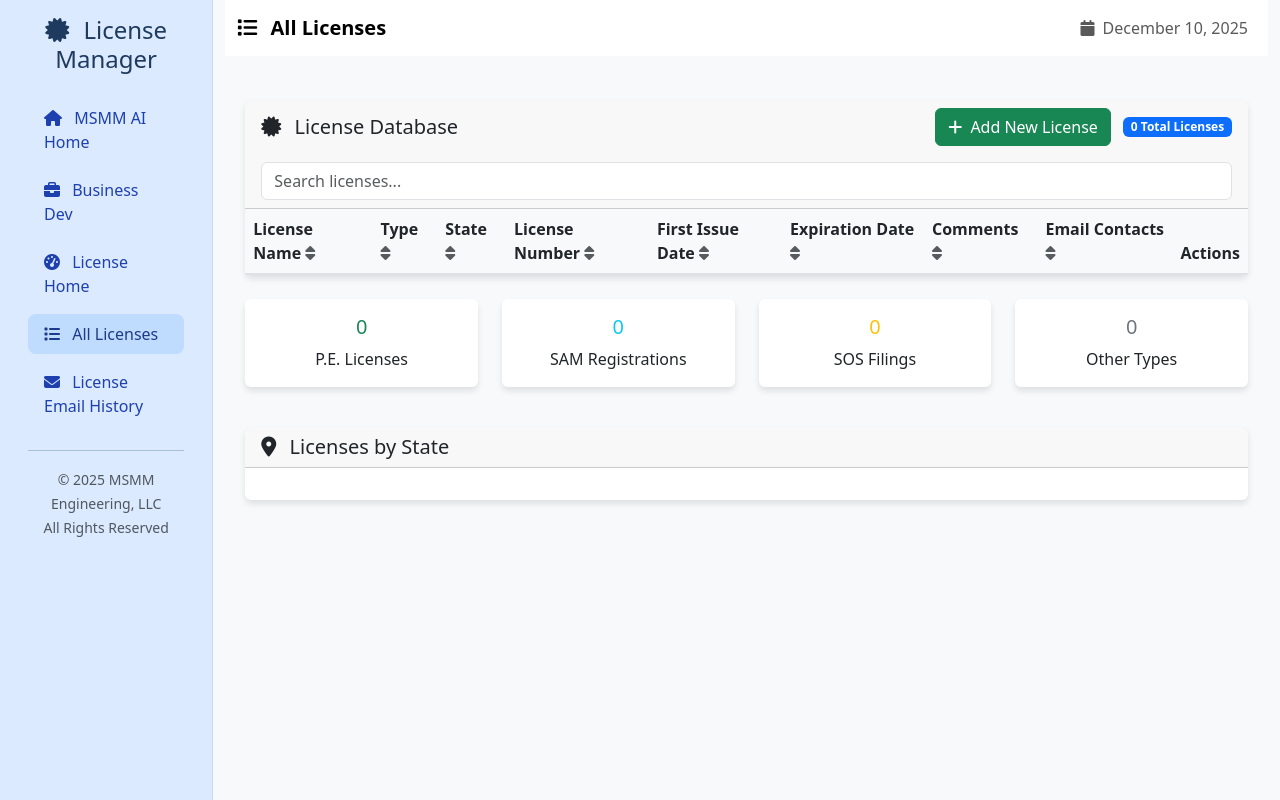
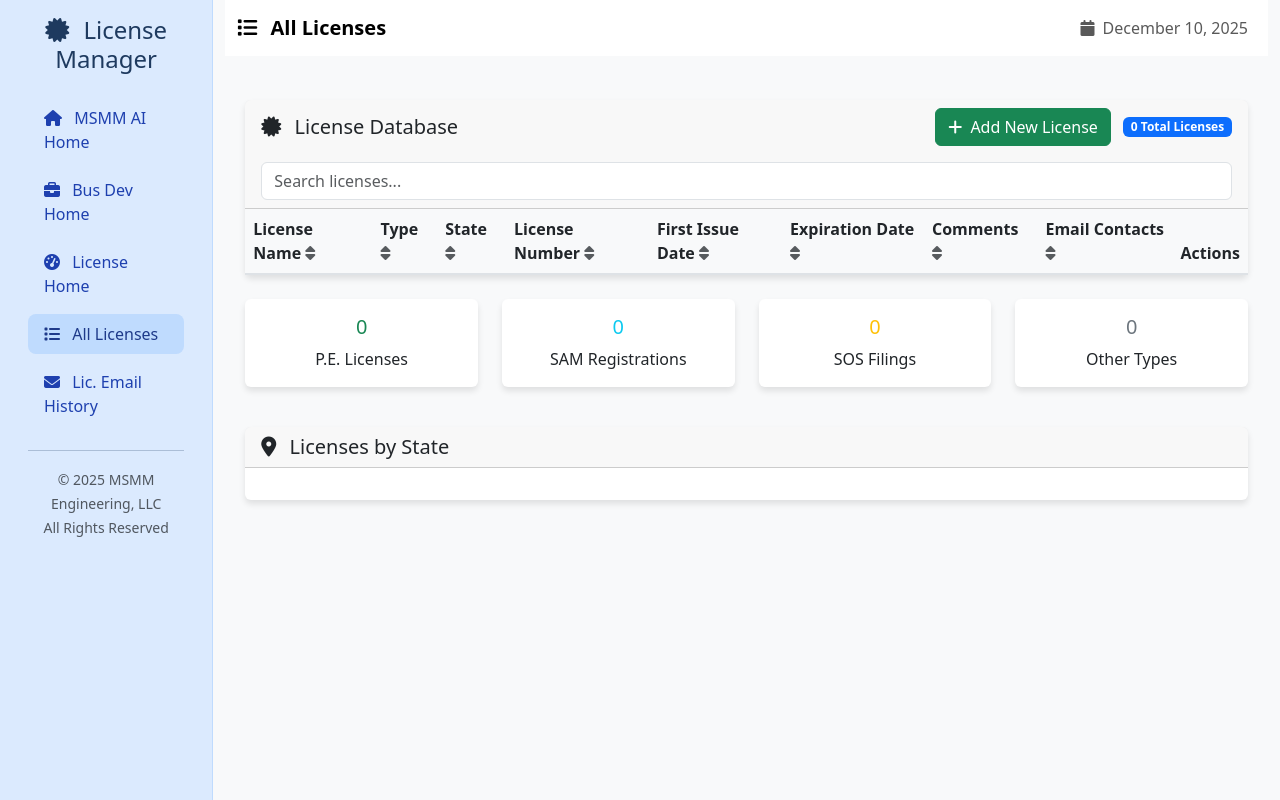
Before and after one commit to MSMM-AITools/msmmai-website, a Flask app: page /licenses in a window 1280 px wide. Run offline with Flask 3, Linux system fonts and the light colour scheme; data that the repository does not hold is empty; parts of the project's set-up code (start-up, migrations or seed data) failed here and were passed over; some libraries are stand-ins or nearby versions.

Commit message:
Update License Menu test 2

```diff
--- a/AI Tools/LicenseReminderTool-main/templates/base.html
+++ b/AI Tools/LicenseReminderTool-main/templates/base.html
@@ -219,7 +219,7 @@
                         <li class="nav-item mb-2">
                             <a href="https://www.msmmai.com/businessdev" class="nav-link">
                                 <i class="fas fa-briefcase me-2"></i>
-                                Business Dev
+                                Bus Dev Home
                             </a>
                         </li>
                         <li class="nav-item mb-2">
@@ -237,7 +237,7 @@
                         <li class="nav-item mb-2">
                             <a href="{{ url_for('reminders') }}" class="nav-link {% if request.endpoint == 'reminders' %}active{% endif %}">
                                 <i class="fas fa-envelope me-2"></i>
-                                License Email History
+                                Lic. Email History
                             </a>
                         </li>
                     </ul>
```
